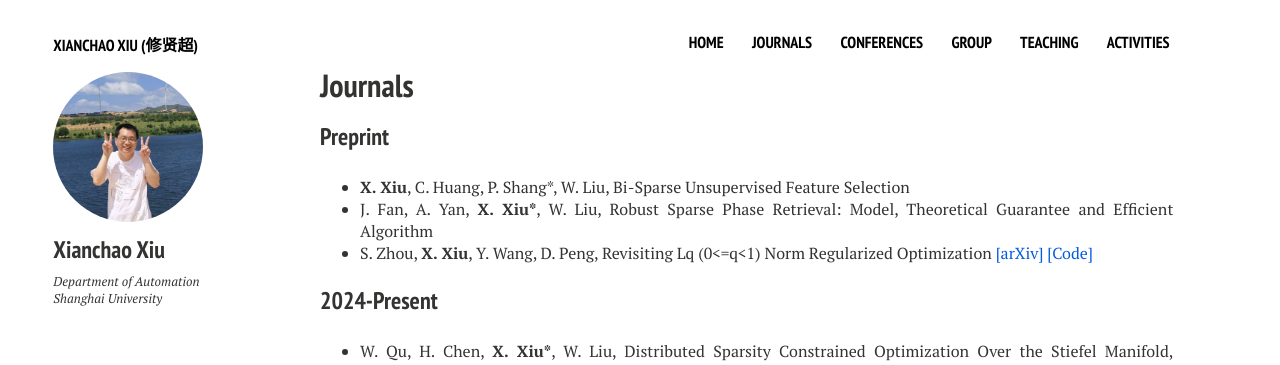
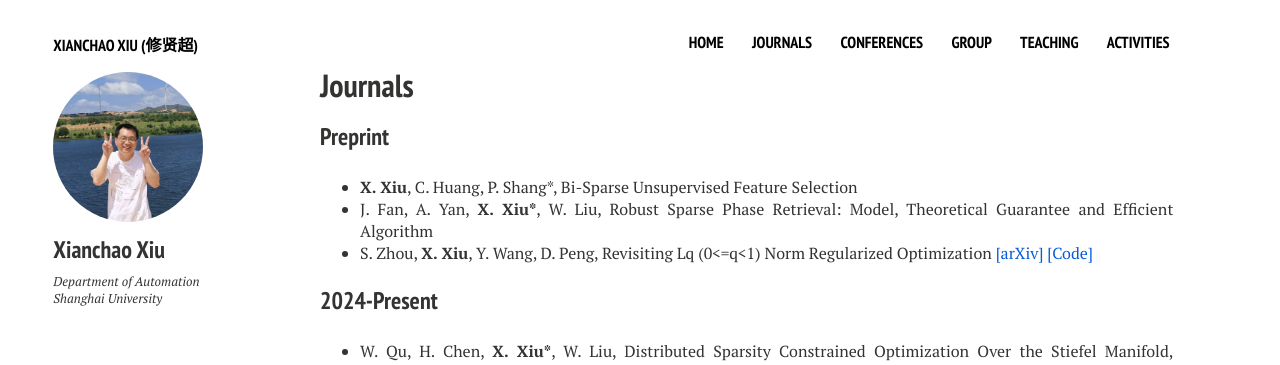
Before and after one commit to xianchaoxiu/xianchaoxiu.github.io, a Jekyll site: the page built from journals/index.md, in a window 1280 px wide. Shown: the top 365 px of the page. Built offline with Jekyll 4.4.1, drawn with Linux system fonts in a browser that asks for light colours; nearby versions of some CDN libraries.

Commit message:
Update index.md

```diff
--- a/journals/index.md
+++ b/journals/index.md
@@ -10,7 +10,7 @@ share: false
 
 ### Preprint
 
-* <b>X. Xiu</b>, C. Huang, P. Shang*, W. Liu, Bi-Sparse Unsupervised Feature Selection  <br>
+* <b>X. Xiu</b>, C. Huang, P. Shang*, Bi-Sparse Unsupervised Feature Selection  <br>
 * J. Fan, A. Yan, <b>X. Xiu*</b>, W. Liu, Robust Sparse Phase Retrieval: Model, Theoretical Guarantee and Efficient Algorithm  <br>
 * S. Zhou, <b>X. Xiu</b>, Y. Wang, D. Peng, Revisiting Lq (0<=q<1) Norm Regularized Optimization <a href="https://arxiv.org/abs/2306.14394" class="textlink" target="_blank">[arXiv]</a> <a href="https://github.com/ShenglongZhou/PSNP" class="textlink" target="_blank">[Code]</a> <br>
 
```
